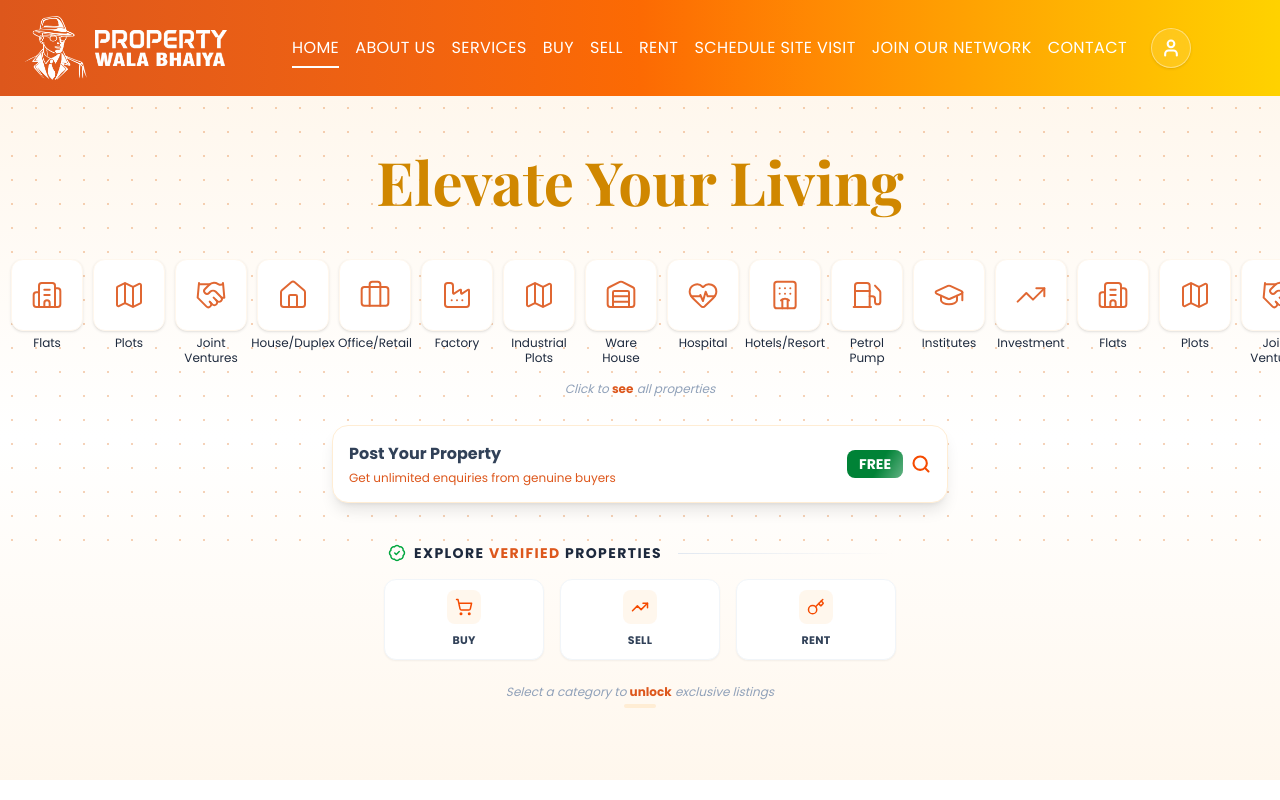
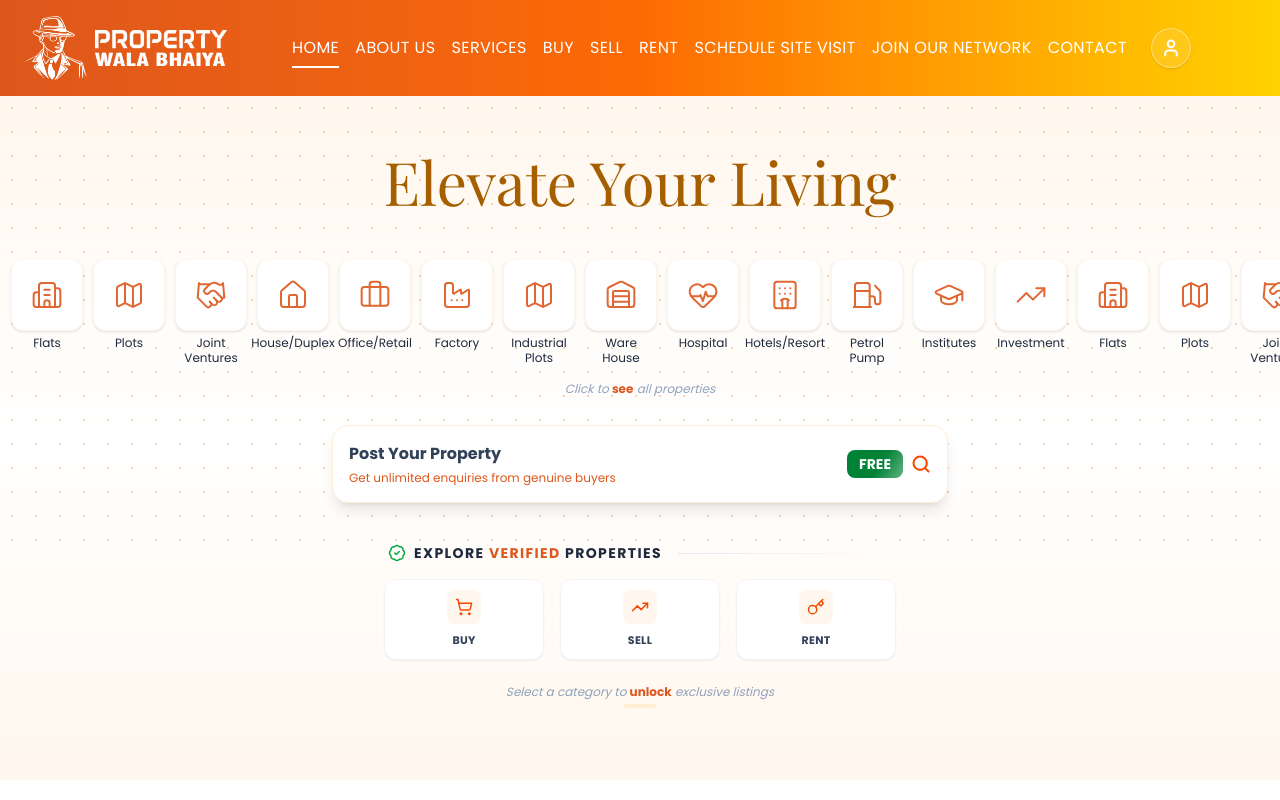
Before and after one commit to passportpulse/property-wala-ankita, a React (Vite) app: page / in a window 1280 px wide. Shown: the top 800 px of the page. Built offline with nearby package versions, Linux system fonts and the light colour scheme; a web font is replaced by a local one.

Commit message:
home hero  updated

```diff
--- a/src/pages/home/sections/HomeHero.jsx
+++ b/src/pages/home/sections/HomeHero.jsx
@@ -121,7 +121,7 @@ export default function HomeHero() {
         <Container>
           <div className="text-center px-2">
             <h1
-              className="text-lg lg:text-6xl leading-tight mt-1 lg:mt-4 font-bold text-yellow-600"
+              className="text-[17px] lg:text-6xl leading-tight mt-1 lg:mt-4 text-yellow-700"
               style={{ fontFamily: "'Playfair Display', serif" }}
             >
               Elevate Your Living
```
